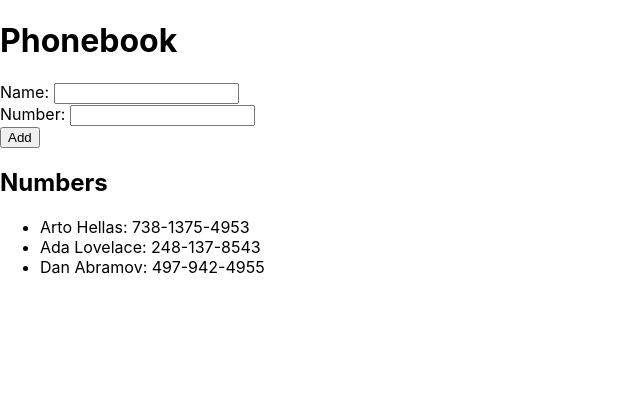
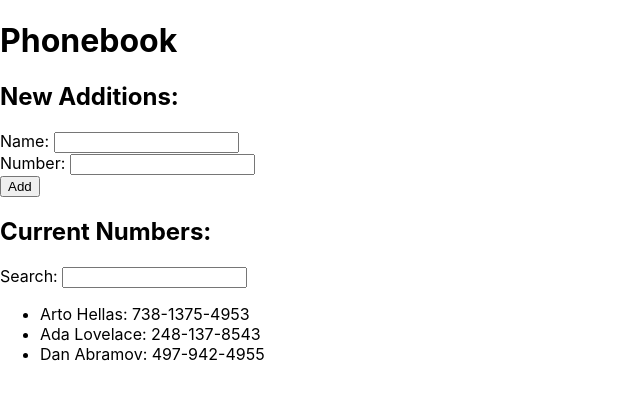
Before and after one commit to b-capra/fullstackopen, a React (Create React App) app in the folder part2/phonebook/: page / in a window 1280 px wide. Shown: the top 400 px of the page, without its empty margins (0-640 px from the left). Built offline with nearby package versions, Linux system fonts and the light colour scheme; the HTML template or start-up script is replaced by a standard one.

Commit message:
Refactor app functions

```diff
--- a/part2/phonebook/src/App.js
+++ b/part2/phonebook/src/App.js
@@ -10,10 +10,27 @@ const App = () => {
   ])
   const [newName, setNewName] = useState('')
   const [newNum, setNewNum] = useState('')
+  const [searchTerm, setSearchTerm] = useState('')
+
+  const handleNameInput = (event) => setNewName(event.target.value)
+  const handleNumInput = (event) => setNewNum(event.target.value)
+  const searchCurrentNames = (event) => setSearchTerm(event.target.value)
+
+  const checkForDuplicate = () => {
+    let isDuplicate = false
+    persons.forEach((person) => {
+      if (person.name === newName) {
+        isDuplicate = true
+      }
+    })
+    if (isDuplicate) {
+      alert(`${newName} is already added to the phonebook`)
+    }
+    return isDuplicate
+  }
 
   const addPerson = (event) => {
     event.preventDefault()
-
     if (checkForDuplicate()) return
 
     const newPerson = {
@@ -26,41 +43,21 @@ const App = () => {
     setNewNum('')
   }
 
-  const handleNameInput = (event) => {
-    setNewName(event.target.value)
-  }
-
-  const handleNumInput = (event) => {
-    setNewNum(event.target.value)
-  }
-
-  const checkForDuplicate = () => {
-    let isDuplicate = false
-
-    persons.forEach((person) => {
-      if (person.name === newName) {
-        isDuplicate = true
-      }
-    })
-
-    if (isDuplicate) {
-      alert(`${newName} is already added to the phonebook`)
-    }
-
-    return isDuplicate
-  }
+  const personsShown = persons.filter(person => true)
 
   return (
     <div>
       <h1>Phonebook</h1>
+      <h2>New Additions:</h2>
       <form onSubmit={addPerson}>
         <div>Name: <input value={newName} onChange={handleNameInput} /></div>
         <div>Number: <input value={newNum} onChange={handleNumInput} /></div>
         <div><button type='submit'>Add</button></div>
       </form>
-      <h2>Numbers</h2>
+      <h2>Current Numbers:</h2>
+      <div>Search: <input value={searchTerm} onChange={searchCurrentNames} /> </div>
       <ul>
-        {persons.map(person => <Person key={person.name} person={person} />)}
+        {personsShown.map(person => <Person key={person.name} person={person} />)}
       </ul>
     </div>
   )
```
